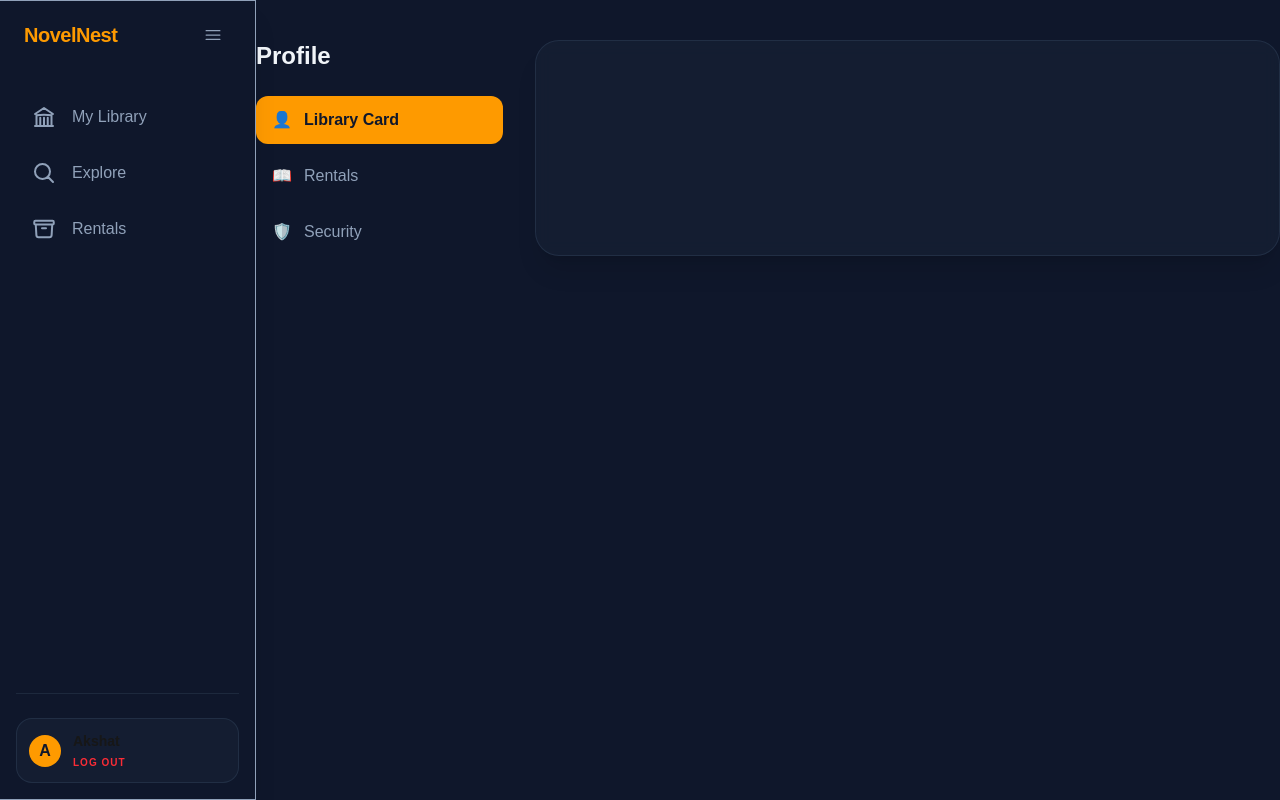
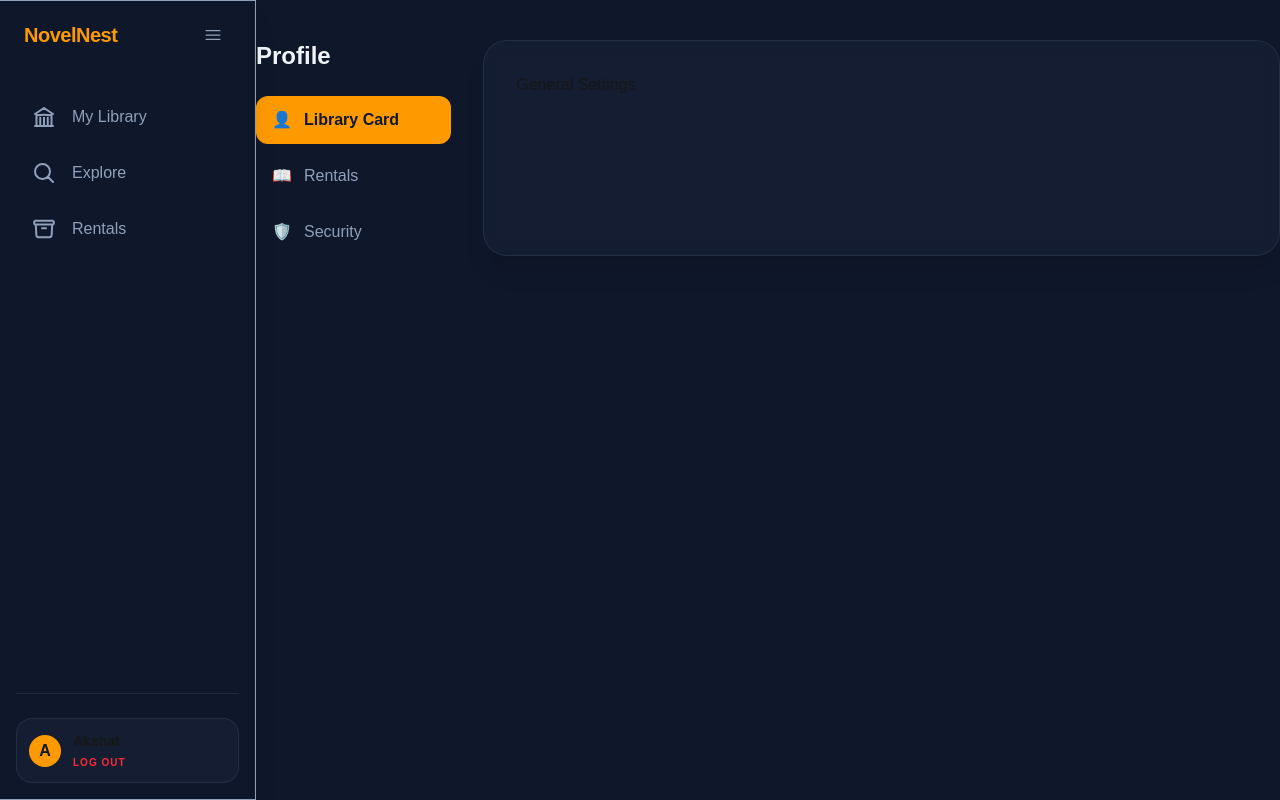
Before and after one commit to Akshat79-art/novelnest, a Next.js app: page /profile in a window 1280 px wide. Built offline with nearby package versions, Linux system fonts and the light colour scheme.

Commit message:
Defined files for components

```diff
--- a/src/app/(main)/profile/page.tsx
+++ b/src/app/(main)/profile/page.tsx
@@ -1,5 +1,9 @@
 "use client"
+
 import { useState } from 'react';
+import GeneralSettings from '@/components/profile/GeneralSettings';
+import RentalHistory from '@/components/profile/RentalHistory';
+import SecuritySettings from '@/components/profile/SecuritySettings';
 
 export default function ProfilePage() {
     const [activeTab, setActiveTab] = useState('general');
@@ -31,10 +35,10 @@ export default function ProfilePage() {
             </div>
 
             {/* 75% - The Content Area */}
-            <div className="w-3/4 bg-slate-800/40 border border-slate-700/50 rounded-3xl p-8 backdrop-blur-sm shadow-xl">
-                {/* {activeTab === 'general' && <GeneralSettings />}
+            <div className="w-full bg-slate-800/40 border border-slate-700/50 rounded-3xl p-8 backdrop-blur-sm shadow-xl">
+                {activeTab === 'general' && <GeneralSettings />}
                 {activeTab === 'history' && <RentalHistory />}
-                {activeTab === 'safety' && <SecuritySettings />} */}
+                {activeTab === 'safety' && <SecuritySettings />}
             </div>
         </div>
     );
--- /dev/null
+++ b/src/components/profile/GeneralSettings.tsx
@@ -0,0 +1,7 @@
+export default function GeneralSettings() {
+    return (
+        <div>
+            <h1>General Settings</h1>
+        </div>
+    );
+}
--- /dev/null
+++ b/src/components/profile/RentalHistory.tsx
@@ -0,0 +1,7 @@
+export default function RentalHistory() {
+    return (
+        <div>
+            <h1>Rental History</h1>
+        </div>
+    );
+}
--- /dev/null
+++ b/src/components/profile/SecuritySettings.tsx
@@ -0,0 +1,7 @@
+export default function SecuritySettings() {
+    return (
+        <div>
+            <h1>Security Settings</h1>
+        </div>
+    );
+}
```
